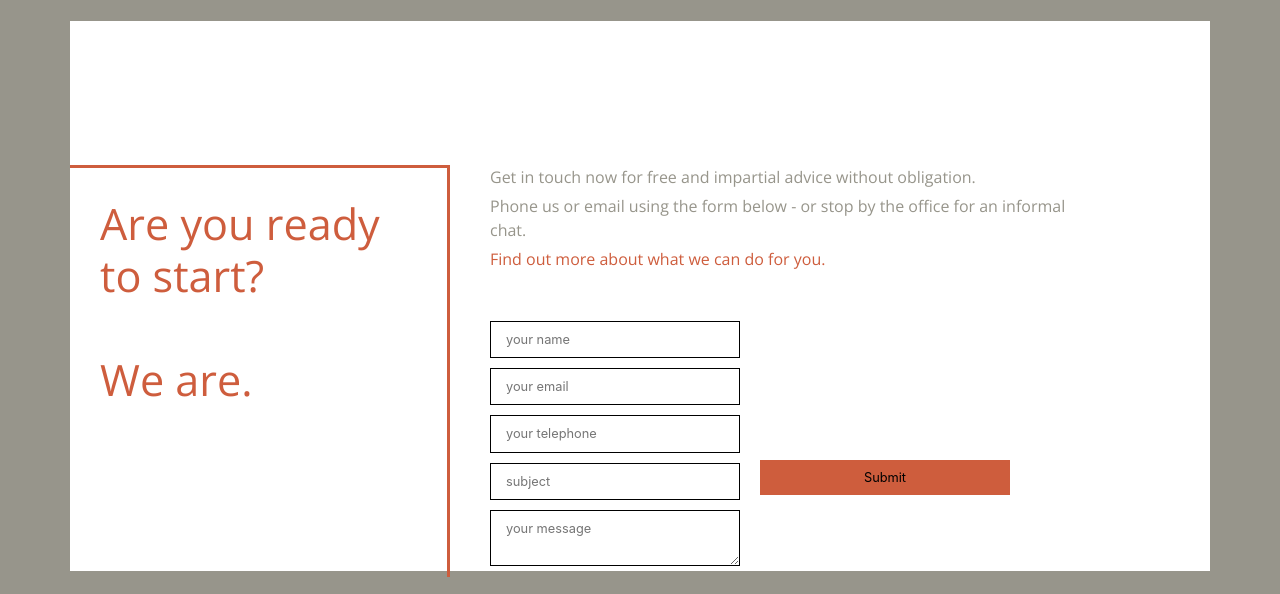
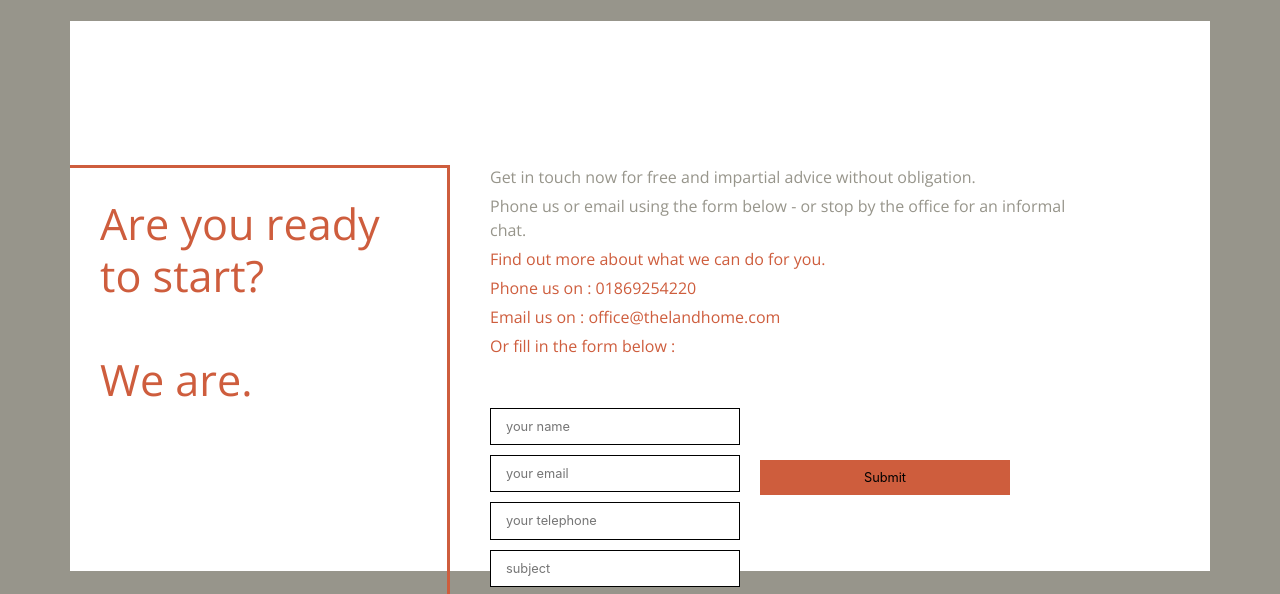
Before and after one commit to oxfordshiredigital/thelandhome.com, a plain HTML site: page contact.html in a window 1280 px wide. Shown: the part 224-818 px from the top of the page. Drawn offline with nearby package versions, Linux system fonts and the light colour scheme.

Commit message:
Update contact.html

```diff
--- a/contact.html
+++ b/contact.html
@@ -109,7 +109,12 @@
                 <p style="color:#97958B;    margin-bottom: 5px;">Get in touch now for free and impartial advice without obligation.</p>
                 <p style="color:#97958B;    margin-bottom: 5px;">Phone us or email using the form below - or stop by the office for an informal chat.</p>
                 <p style="color:#CE5D3D;    margin-bottom: 5px;"><strong>Find out more about what we can do for you.</strong></p>
+                <p style="color:#CE5D3D;    margin-bottom: 5px;"><strong>Phone us on : 01869254220</strong></p>
+                <p style="color:#CE5D3D;    margin-bottom: 5px;"><strong>Email us on : office@thelandhome.com</strong></p>
+                <p style="color:#CE5D3D;    margin-bottom: 5px;"><strong>Or fill in the form below :</strong></p>
+
                 <a href="tel:01869254220" style="color:#CE5D3D"><h3>01869 254 220</h3></a>
+
                 <form method="post" action="http://www.vrbuild.com/landhome-form.php">
                     <input  type="text" name="name" placeholder="your name">
                     <br>
```
